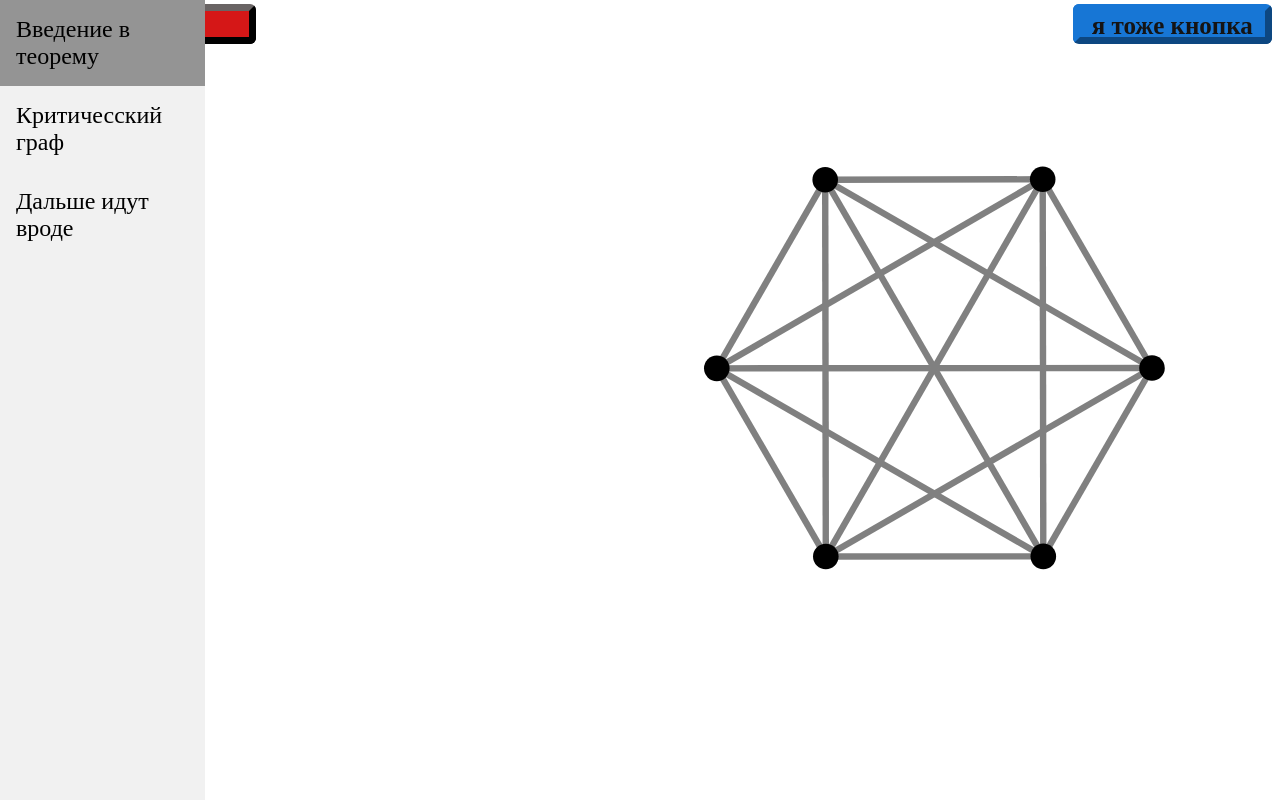
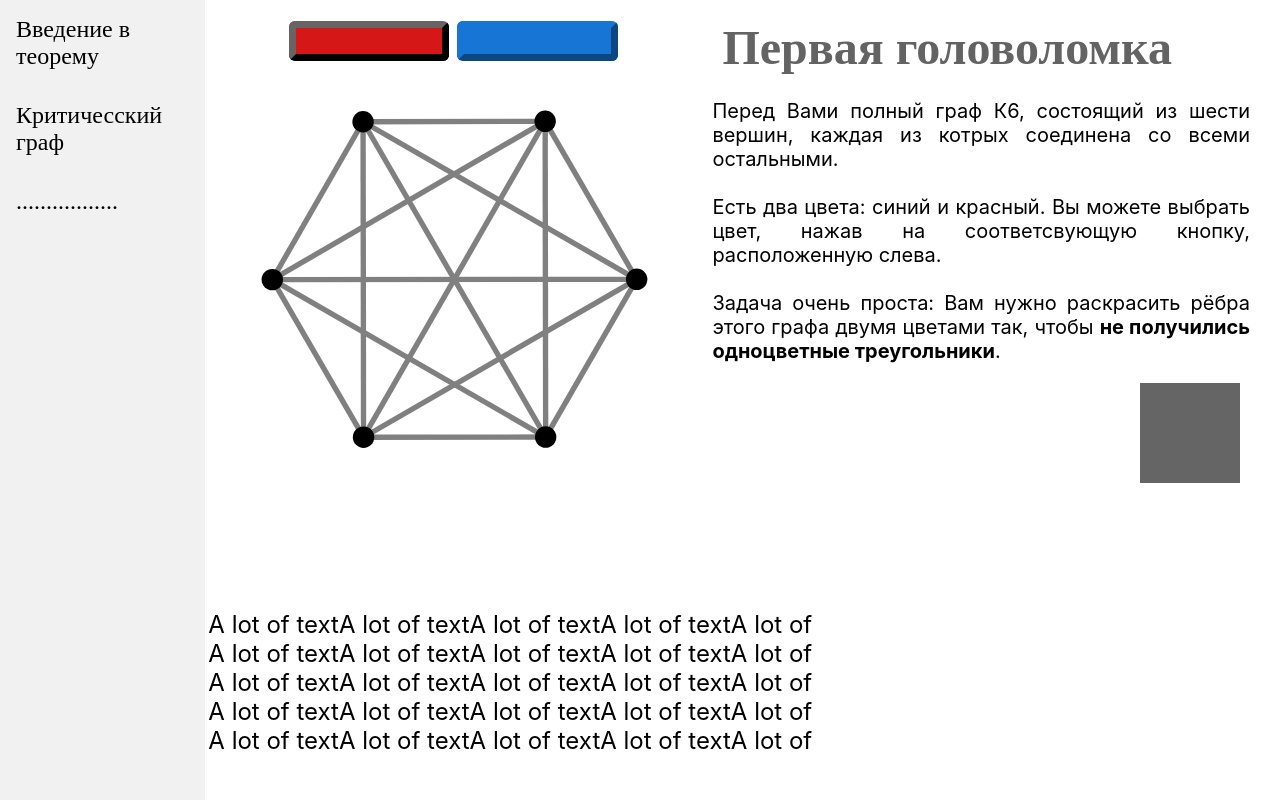
Before and after one commit to techi9/ramsay, a Next.js app: page /lvl1 in a window 1280 px wide. Built offline with nearby package versions, Linux system fonts and the light colour scheme.

Commit message:
Changes by tucha

```diff
--- a/components/Game.js
+++ b/components/Game.js
@@ -1,13 +1,13 @@
-import React, {Component} from "react";
+import React from "react";
 import Vertex from "./Vertex";
 import Line from "./Line";
 import styles from '../styles/colorSelector.module.css'
+import Scroll from 'react-scroll'
 
 class Game extends React.Component {
 
     vertexList = []
     lineList = []
-
 
     constructor(props) {
         super(props);
@@ -162,12 +162,34 @@ class Game extends React.Component {
         this.state.lineList.forEach(element => linesToRender.push(element.line))
 
         return (
-            <div>
-                <input className={styles.buttonRed} type="button" value=" я кнопка " onClick={this.handleClickRedButton}
+            <div className={styles.content}>
+
+                <div className={styles.rules}>
+                    <p>
+                        <font size={+7} color={"#646363"} face={"century schoolbook"}>
+                            <strong>Первая головоломка</strong>
+                        </font>
+                        <br/>
+                        <br/>
+                        Перед Вами полный граф К6, состоящий из шести вершин,
+                        каждая из котрых соединена со всеми остальными.
+                        <br/>  <br/>
+                        Есть два цвета: синий и красный. Вы можете выбрать цвет, нажав
+                        на соответсвующую кнопку, расположенную слева.
+                        <br/> <br/>
+                        Задача очень проста: Вам нужно раскрасить рёбра этого графа двумя цветами
+                        так, чтобы <strong>не получились одноцветные треугольники</strong>.
+
+
+
+                    </p>
+                    <input className={styles.buttonRetry} type="button" onClick={this.retryButton}/>
+                </div>
+                <input className={styles.buttonRed} type="button" value="  " onClick={this.handleClickRedButton}
                        style={{"border-color": this.state.curColor === "red" ? "#151414" : "#d51717" }}/>
-                <input className={styles.buttonBlue} type="button" value=" я тоже кнопка " onClick={this.handleClickBlueButton}
+                <input className={styles.buttonBlue} type="button" value="  " onClick={this.handleClickBlueButton}
                        style={{"border-color": this.state.curColor === "blue" ? "#151414" : "#1776d5"}}/>
-                <svg viewBox="0 0 100 47" xmlns="http://www.w3.org/2000/svg">
+                <svg viewBox="50 5 100 48" xmlns="http://www.w3.org/2000/svg">
 
                     {linesToRender}
                     {vertexesToRender}
@@ -175,6 +197,20 @@ class Game extends React.Component {
                 </svg>
 
 
+                <div className={styles.looseText}>
+                    <p>
+                        A lot of textA lot of textA lot of textA lot of textA lot of
+                        <br/>
+                        A lot of textA lot of textA lot of textA lot of textA lot of
+                        <br/>
+                        A lot of textA lot of textA lot of textA lot of textA lot of
+                        <br/>
+                        A lot of textA lot of textA lot of textA lot of textA lot of
+                        <br/>
+                        A lot of textA lot of textA lot of textA lot of textA lot of
+                        <br/>
+                    </p>
+                </div>
             </div>
 
         );
--- a/pages/_app.js
+++ b/pages/_app.js
@@ -1,23 +1,12 @@
 import '../styles/globals.css'
 import Link from "next/link";
-import sidebar from "../styles/sidebar.module.css"
+import SideBar from "../components/SideBar"
 
 function MyApp({ Component, pageProps }) {
   return (
       <div>
 
-        <div className={sidebar.sidebar}>
-          <Link href={"/"}>
-            <a >Введение в теорему</a>
-          </Link>
-          <Link href={"/lvl1"}>
-            <a >Критичесский граф</a>
-          </Link>
-          <Link href={"/"}>
-            <a >Дальше идут вроде </a>
-          </Link>
-
-        </div>
+        <SideBar/>
 
         <Component {...pageProps} />
 
--- a/styles/Home.module.css
+++ b/styles/Home.module.css
@@ -3,7 +3,7 @@
 }
 
 .main {
-  margin-left: 17%;
+  /*margin-left: 17%;*/
   overflow-x: hidden;
 }
 
--- a/styles/colorSelector.module.css
+++ b/styles/colorSelector.module.css
@@ -1,12 +1,23 @@
 .content{
-    animation: ease-in-out;
+    /*margin-left: 16.5%;*/
 }
 
-.buttonRed{
+.rules{
+    position: absolute;
+    right: 0;
+    margin-right: 30px;
+    /*text-align: center;*/
+    text-indent: 10px;
+    text-align: justify;
+    width: 42%;
+    font-size: 20px;
+}
+
+.buttonLoose{
     min-width: 20%;
     font-size: 25px;
     border-width: 7px;
-    font-family:"Alumni Sans",SansSerif;
+
     font-weight: 600;
     flex-grow: 1;
     border-radius: 6px;
@@ -14,6 +25,47 @@
     color: #151414;
     background: #d51717;
     margin: 4px 8px 4px 0px;
+    height: 40px;
+    float: right;
+    transition: 200ms;
+}
+
+.buttonRetry{
+    position: relative;
+
+    min-width: 8%;
+    font-size: 25px;
+
+    font-weight: 500;
+    flex-grow: 1;
+
+    border: none;
+
+    color: #151414;
+    background: #656565;
+
+    width: 100px;
+    height: 100px;
+    margin-right: 10px;
+
+    float: right;
+    transition: 200ms;
+}
+
+
+.buttonRed{
+
+    min-width: 15%;
+    font-size: 25px;
+    border-width: 7px;
+
+    font-family:"Alumni Sans",SansSerif;
+    font-weight: 550;
+    border-radius: 6px;
+
+    color: #151414;
+    background: #d51717;
+    margin: 2% 8px 4px 7.5%;
     height: 40px;
     transition: 200ms;
 }
@@ -35,7 +87,7 @@
     background: #1776d5;
     margin: 4px 8px 4px 0px;
     height: 40px;
-    float: right;
+
     transition: 200ms;
 }
 
--- a/styles/globals.css
+++ b/styles/globals.css
@@ -2,7 +2,7 @@ html,
 body {
   padding: 0;
   margin: 0;
-
+  margin-left: 8.5%;
   font-family: -apple-system, BlinkMacSystemFont, Segoe UI, Roboto, Oxygen,
     Ubuntu, Cantarell, Fira Sans, Droid Sans, Helvetica Neue, sans-serif;
   font-size: 24px;
--- a/styles/sidebar.module.css
+++ b/styles/sidebar.module.css
@@ -8,6 +8,26 @@
     position: fixed;
     height: 100%;
     overflow: auto;
+}
+
+.unselect{
+
+}
+
+.selected{
+    /*top: -30px;*/
+    opacity: 100%;
+
+    flex-grow: 1;
+    border: none;
+    border-radius: 6px;
+    color: #444444;
+    background: #a9a9a9;
+
+
+    width:100%;
+
+    transition: 200ms;
 }
 
 .sidebar:hover{
@@ -21,18 +41,21 @@
     padding: 16px;
     text-decoration: none;
     transition: background-color 250ms;
+    border-radius: 6px;
 }
 
 /* Активная/текущая ссылка */
 .sidebar a.active {
     background-color: #4CAF50;
     color: white;
+    border-radius: 6px;
 }
 
 /* Ссылки при наведении мыши */
 .sidebar a:hover:not(.active) {
     background-color: #949494;
     color: #000000;
+    border-radius: 6px;
     transition: color 500ms;
 }
 
--- a/styles/veiwBox.module.css
+++ /dev/null
@@ -1 +0,0 @@
-.veiwBox
```
